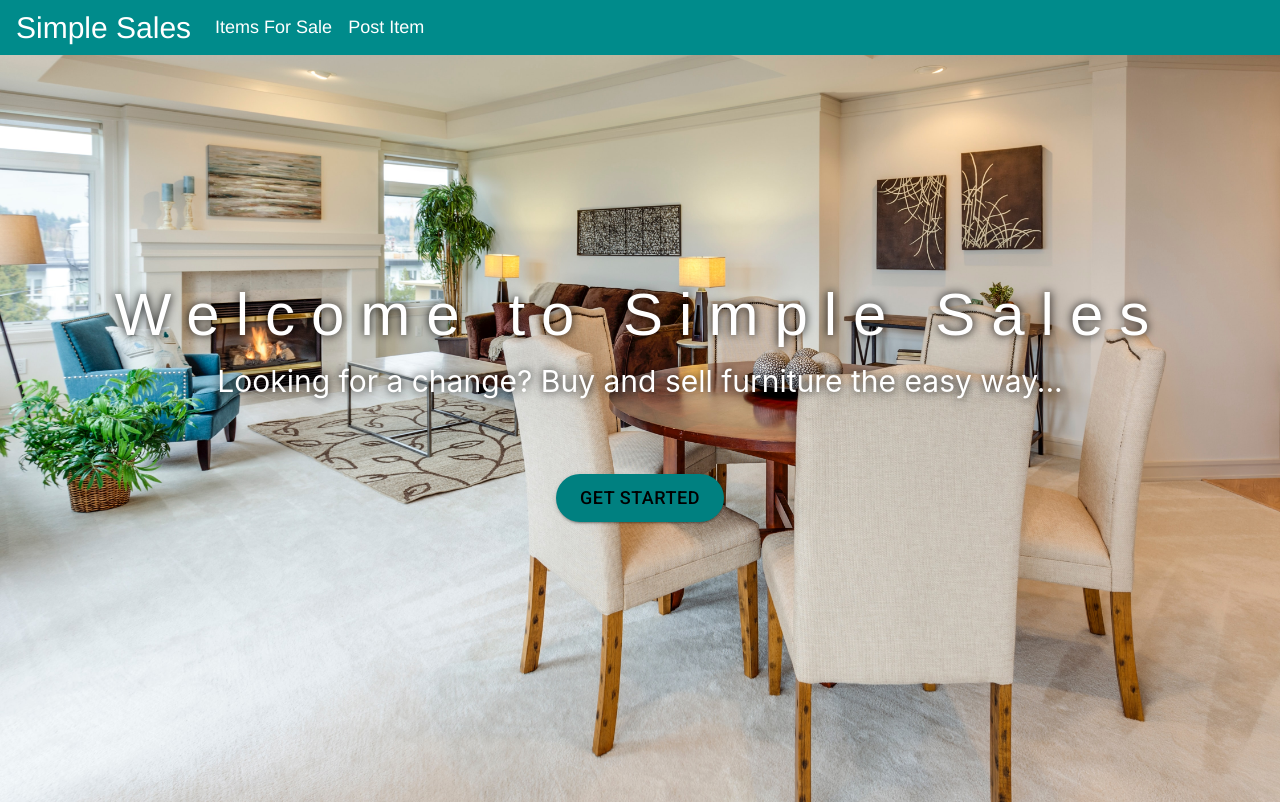
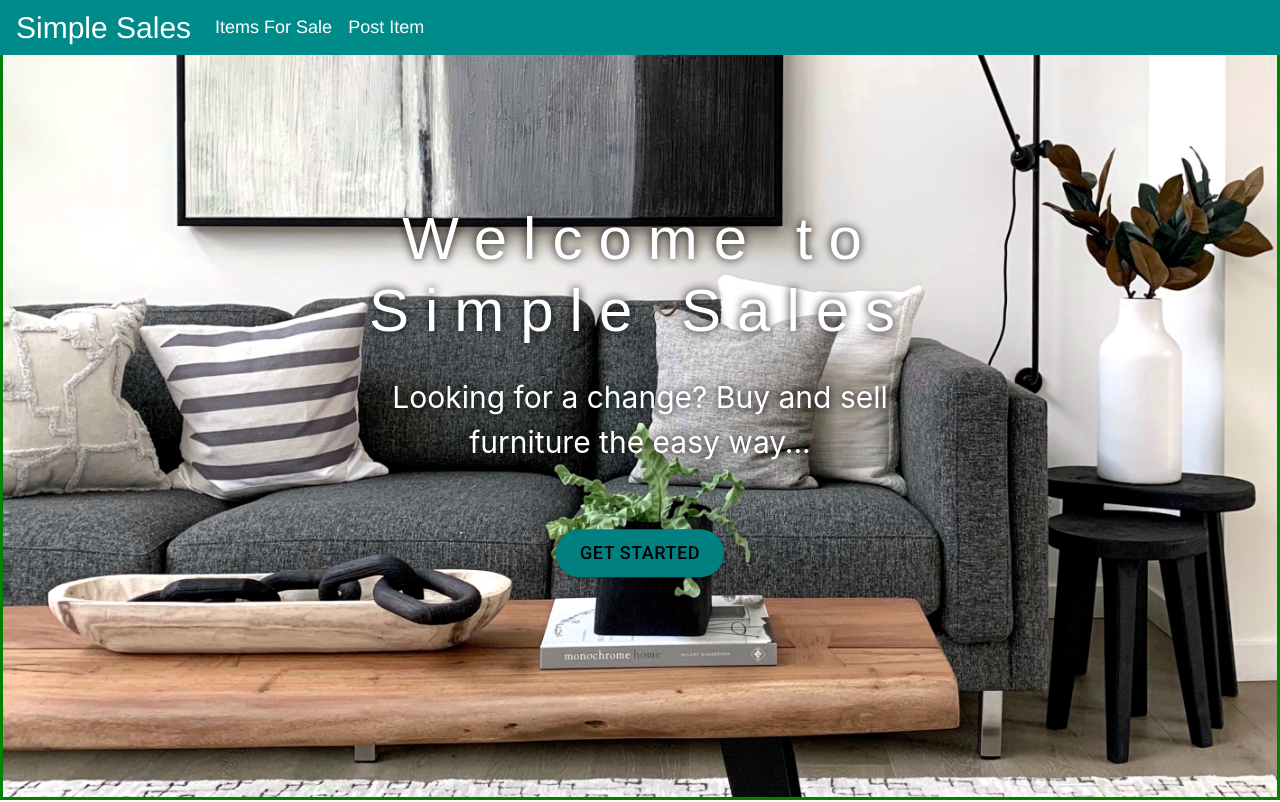
Before and after one commit to habeshawit/react-project-frontend, a React (Create React App) app: page / in a window 1280 px wide. Built offline with nearby package versions, Linux system fonts and the light colour scheme; no server answers.

Commit message:
page restyled

```diff
--- a/src/App.css
+++ b/src/App.css
@@ -40,17 +40,31 @@
   }
 }
 
+
 .home-container{
+  position: fixed;
+  top: 50%;
+  left: 50%;
+  /* bring your own prefixes */
+  transform: translate(-50%, -50%);
+
+
   text-align: center;
   /* color: rgb(12, 117, 117); */
   color: white;
-  margin-top: 200px;
+  /* margin-top: 250px; */
   text-shadow: 0 0 10px #000; /* horizontal-offset vertical-offset 'blur' colour */
   -moz-text-shadow: 0 0 2px #000;
   -webkit-text-shadow: 0 0 2px #000;
+
+
 }
 
 .home-container h1{
+  /* margin: auto;
+  width: 50%; */
+  /* border: 3px solid green; */
+  padding: 10px;
   font-size: 60px;
   /* font-family: Impact, Haettenschweiler, 'Arial Narrow Bold', sans-serif; */
   font-family:fantasy ;
@@ -59,6 +73,10 @@
 }
 
 .home-container p{
+  margin: auto;
+  /* width: 50%; */
+  /* border: 3px solid green; */
+  padding: 10px;
   font-size: 30px;
 }
 
@@ -73,13 +91,40 @@
   font-size: large;
 }
 
+.home-container a:hover{
+  text-decoration:none;
+}
+
 .jumbotron2{
-  background-image: url("./images/10.jpg");
-
-  background-position: center center;
+  background-image: url("./images/13.jpg");
+  margin: auto;
+  width: 50%;
+  border: 3px solid green;
+  padding: 10px;
+  /* background-position: center center;
   background-repeat: no-repeat;
   background-size: cover;
-  height: 747px;
+  height: auto;
+  flex: 1 0 auto; */
+  /* height: 100% */
+
+    /* The image used */
+    /* background-image: url("img_girl.jpg"); */
+
+    /* Full height */
+    height: 100vh!important;
+
+    /* Center and scale the image nicely */
+    background-position: center center;
+    background-repeat: no-repeat;
+    background-size: cover;
+
+    position: absolute;
+    width: 100%;
+    top:0;
+    /* right:20%; */
+    z-index: -100;
+
 }
 @media (min-width: 768px) {
   .jumbotron {
@@ -93,6 +138,7 @@
 }
 
 
+/*
 footer {
   padding-top: 3rem;
   padding-bottom: 3rem;
@@ -104,12 +150,11 @@ footer p {
 
 .bg-dark {
   background-color: #4e79a5 !important;
+} */
+
+body, html {
+  height: 100%;
 }
-
-/* body { padding-top: 60px; }
-@media screen and (max-width: 768px) {
-    body { padding-top: 0px; }
-} */
 
 /* .fixed-header{
     background-color:white;
@@ -119,6 +164,8 @@ footer p {
     z-index: 1100;
     flex-direction: column;
 } */
+
+
 
 .navbar-brand{
   font-size:30px!important;
@@ -130,11 +177,11 @@ footer p {
   font-family:'Franklin Gothic Medium', 'Arial Narrow', Arial, sans-serif;
   padding-bottom: 0rem!important;
   padding-top: 0rem!important;
+  font-size: 18px;
+  vertical-align: middle;
 }
 
-.color-nav{
-  font-size: 18px;
-}
+
 
 .navbar a{
   color: white!important;
@@ -153,6 +200,7 @@ footer p {
   padding: 0px 24px; */
 
   margin-top: 25px;
+  margin: 35px;
   /* margin: 0px auto; */
   padding: 0px 27px;
 }
@@ -214,6 +262,8 @@ footer p {
   flex-direction: column;
   justify-content: space-between; */
 
+  mix-blend-mode: multiply;
+
   color: inherit;
   cursor: pointer;
   transition: color 250ms cubic-bezier(0.4, 0, 0.2, 1) 0ms;
@@ -221,8 +271,24 @@ footer p {
 
   font-size: 1rem;
   font-family:-apple-system, BlinkMacSystemFont, 'Segoe UI', Roboto, Oxygen, Ubuntu, Cantarell, 'Open Sans', 'Helvetica Neue', sans-serif
+
+
 }
 
+.item-box-inner2:hover{
+  transform: translateY(0) scale(1.05);
+  filter: drop-shadow(8px 8px 10px gray);
+  transition-delay:85ms;
+}
+
+/* .item-box img:after{
+  background-color: #f2f2f2;
+  content: "";
+  height: 10px;
+  position: absolute;
+  top: 390px;
+  width: 100%;
+} */
 /* .item-box{
   font-size: 0.875rem;
   font-family:Lato,"Helvetica Neue",Arial,sans-seri;
@@ -282,6 +348,7 @@ footer p {
     justify-content: center;
     background-color: #fafafa;
 
+    border-radius: 1rem;
 
 }
 
@@ -524,3 +591,47 @@ img.card-text {
 
     width: 100%;
 }
+
+.footer{
+    background-color: "purple";
+    font-size: "20px";
+    color: "white";
+    border-top: "1px solid #E7E7E7";
+    text-align: "center";
+    padding: "20px";
+    position: "fixed";
+    left: "0";
+    bottom: "0";
+    height: "60px";
+    width: "100%";
+/*
+    display: "block";
+    padding: "20px";
+    height: "60px";
+    width: "100%"; */
+
+}
+
+.item-form{
+  /* margin-top: 50px; */
+  max-width: 700px!important;
+
+  position: fixed;
+  top: 50%;
+  left: 50%;
+  /* bring your own prefixes */
+  transform: translate(-50%, -50%);
+}
+
+::-webkit-file-upload-button {
+  left: 43%;
+  margin:10px;
+  border: 1px solid #ccc;
+  display: inline-block;
+  cursor: pointer;
+  border-radius: 2rem;
+  color: teal;
+  padding: .5rem;
+  padding-right: 1rem;
+  padding-left: 1rem;
+}
--- a/src/components/Home.js
+++ b/src/components/Home.js
@@ -2,17 +2,12 @@ import React from 'react';
 import Button from '@material-ui/core/Button';
 import {NavLink} from 'react-router-dom';
 
-const divStyle = {
-  color: 'blue',
-  backgroundImage: 'url(https://www.groovypost.com/wp-content/uploads/2019/12/sell-items-online-sale-featured-1000x450.jpg)',
-};
-
 function Home (props) {
   return (
 
-    <div>
+    <div className="container-full-bg">
 
-        <div className="jumbotron2">
+        <div className="jumbotron2"></div>
           <br></br>
           <div className="home-container">
             <h1>Welcome to Simple Sales</h1>
@@ -41,7 +36,7 @@ function Home (props) {
               </div> */}
           </div>
         </div>
-        </div>
+        {/* </div> */}
     </div>
 
   );
--- a/src/components/Item.js
+++ b/src/components/Item.js
@@ -3,19 +3,24 @@ import React from 'react';
 import {Link} from 'react-router-dom'
 import Button from '@material-ui/core/Button';
 
-const Item = ({user, id, image_url, name, price, userId, handleDelete}) => {
+const Item = ({user, id, image, image_url, name, price, userId, handleDelete}) => {
     return <div className="item-box">
 
-      {user ? <Link to={`/items/${id}`}>
+      {user ?
       <div className="item-box-inner">
+          <Link to={`/items/${id}`}>
             <div className="item-box-inner2">
-              <img className="image" src={image_url} className="item-img"></img >
+                {/* <img className="image" src={image_url} className="item-img"></img > */}
+                {image ?
+                <img className="image" src={`http://localhost:3001/${image.url}`} className="item-img" /> : <img className="image" src={image_url} className="item-img"></img > }
             </div>
 
             <div className="item-box-text">
                 <h5>{name}</h5>
                 ${price}
                 <div className="user-location">{user.location}</div>
+            </div>
+          </Link>
 
           {userId == user.id?
                 <div className="btnn">
@@ -23,8 +28,7 @@ const Item = ({user, id, image_url, name, price, userId, handleDelete}) => {
                 </div>
             : null}
       </div>
-      </div>
-      </Link>: null}
+      : null}
     </div>
   }
 
--- a/src/components/ItemShow.js
+++ b/src/components/ItemShow.js
@@ -26,9 +26,9 @@ function ItemShow(props){
 
           <div className="col" >
             <br></br>
-            <img src={item.image_url}  width="550" height="550"></img>
-            {/* {item.images ?
-              <div>{item.images.map(image => <div><img src={image} className="background-image"  alt="background" /></div>)}</div>: null} */}
+            {/* <img src={item.image_url}  width="550" height="550"></img>  */}
+            {item.image ?
+              <img src={`http://localhost:3001/${item.image.url}`} width="550" height="550" alt="image" /> : <img src={item.image_url}  width="550" height="550"></img> }
           </div>
 
           <div className="col">
@@ -52,7 +52,7 @@ function ItemShow(props){
 
                   <div className="row">
                     <div className="avatar">
-                      <img alt="Joel" src="https://d2fa3j67sd1nwo.cloudfront.net/images/default-avatar-small.png" class="MuiAvatar-img" width="50" height="50" ></img>
+                      <img alt="Joel" src="https://d2fa3j67sd1nwo.cloudfront.net/images/default-avatar-small.png" className="MuiAvatar-img" width="50" height="50" ></img>
                     </div>
                     <div>
                       <p><b> Sold by: {item.user.username}</b></p>
--- a/src/redux/actions/ItemActions.js
+++ b/src/redux/actions/ItemActions.js
@@ -16,13 +16,14 @@ export const createItem = (newItemData, history) =>{
     return(dispatch) => {
         fetch('http://localhost:3001/api/v1/items', {
             //comment out if adding image upload
-            headers: {
-                'Content-Type': 'application/json',
-                'Accept': 'application/json'
-            },
+            // headers: {
+            //     'Content-Type': 'application/json',
+            //     'Accept': 'application/json'
+            // },
             method: 'POST',
             //change body to just newItemData if image upload
-            body: JSON.stringify({item: newItemData})
+            // body: JSON.stringify({item: newItemData})
+            body: newItemData
         })
         .then((response) => {
 
@@ -34,13 +35,13 @@ export const createItem = (newItemData, history) =>{
         })
         .then((item) =>
             (dispatch({type: 'CREATE_ITEM', payload: item}),
-            history.push('/items'))
+            history.push(`/items/${item.item.id}`))
         )
         .catch((err) => {
-            // debugger
+            debugger
             dispatch({
                 type: 'ERROR',
-                payload: "Error creating item. Please enter a name"})
+                payload: "Error posting item. Please enter all information"})
         })
 
 
```
Also changed, not shown: src/components/ItemsForm.js (+55 -35 lines), src/redux/reducer/itemReducer.js (line endings or trailing spaces). Lines whose indentation alone changed are shown as unchanged.
